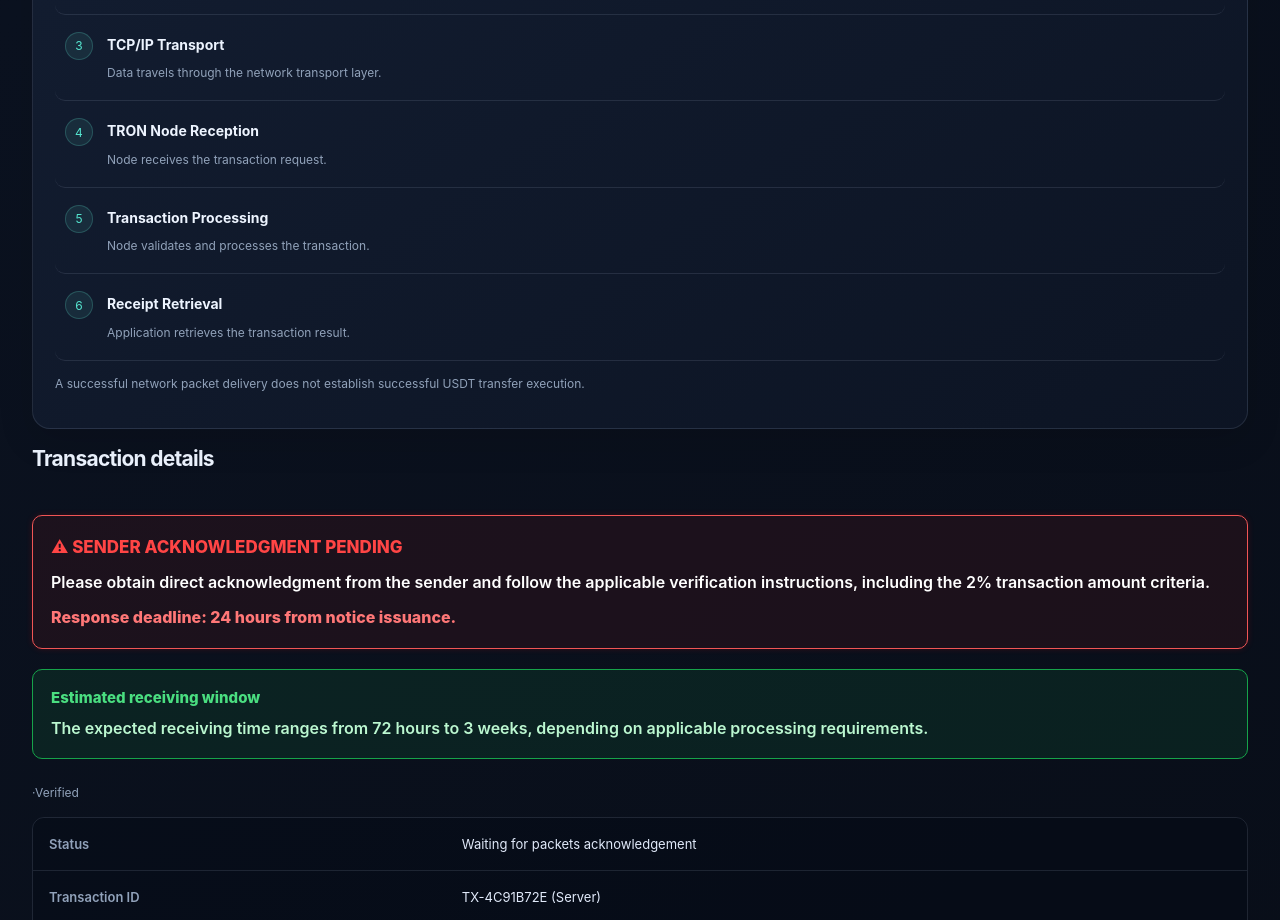
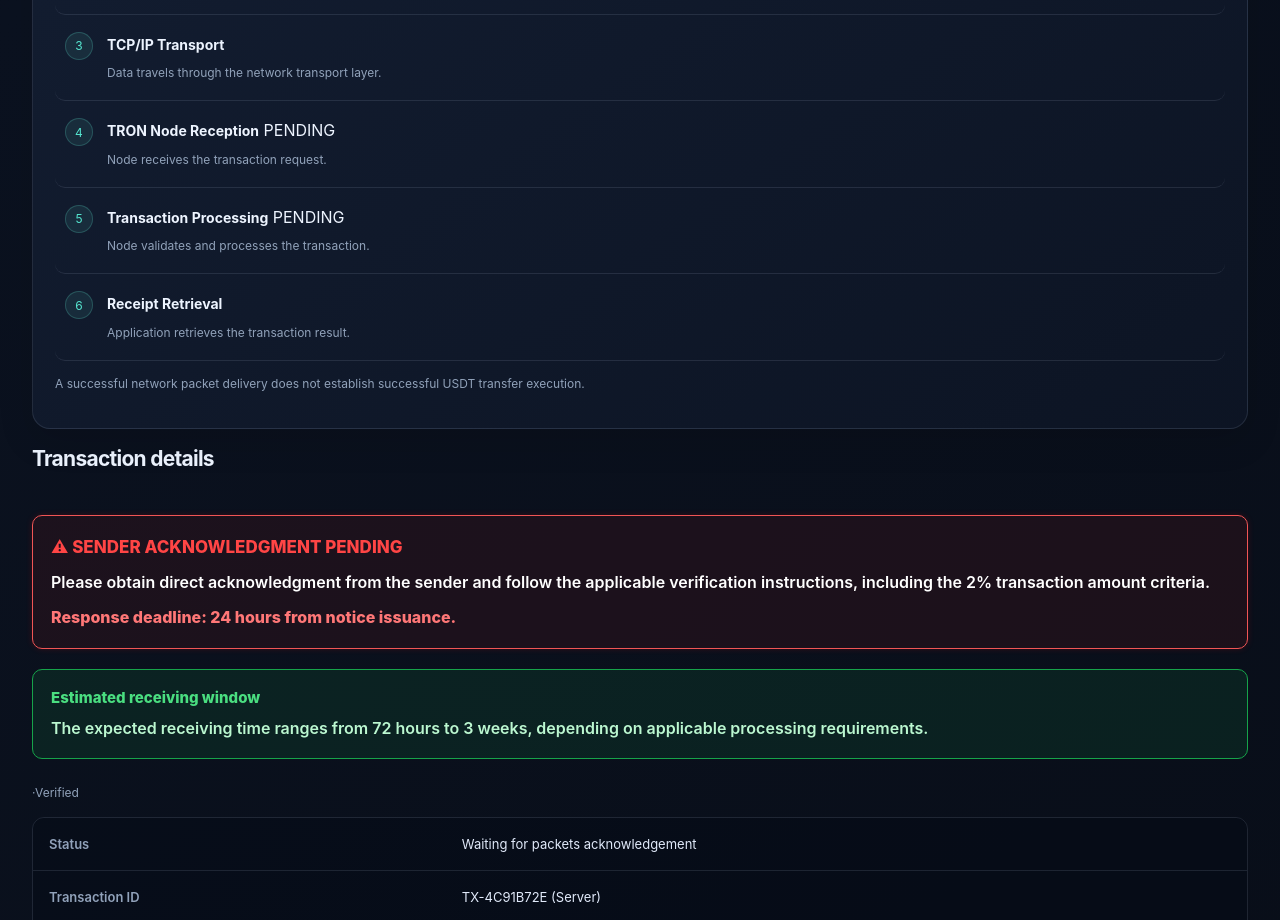
Before and after one commit to MohdAfreedi/USDT-transaction-980000, a website: page public/transaction-details.html in a window 1280 px wide. Shown: the part 2810-3730 px from the top of the page. Drawn offline with Linux system fonts and the light colour scheme.

Commit message:
Add pending labels to network procedure

```diff
--- a/public/transaction-details.html
+++ b/public/transaction-details.html
@@ -1263,6 +1263,7 @@ button:active,
     <span class="timeline-dot">4</span>
     <div>
       <strong>TRON Node Reception</strong>
+      <span class="phase-status pending">PENDING</span>
       <p class="muted small">Node receives the transaction request.</p>
     </div>
   </div>
@@ -1271,6 +1272,7 @@ button:active,
     <span class="timeline-dot">5</span>
     <div>
       <strong>Transaction Processing</strong>
+      <span class="phase-status pending">PENDING</span>
       <p class="muted small">Node validates and processes the transaction.</p>
     </div>
   </div>
```
